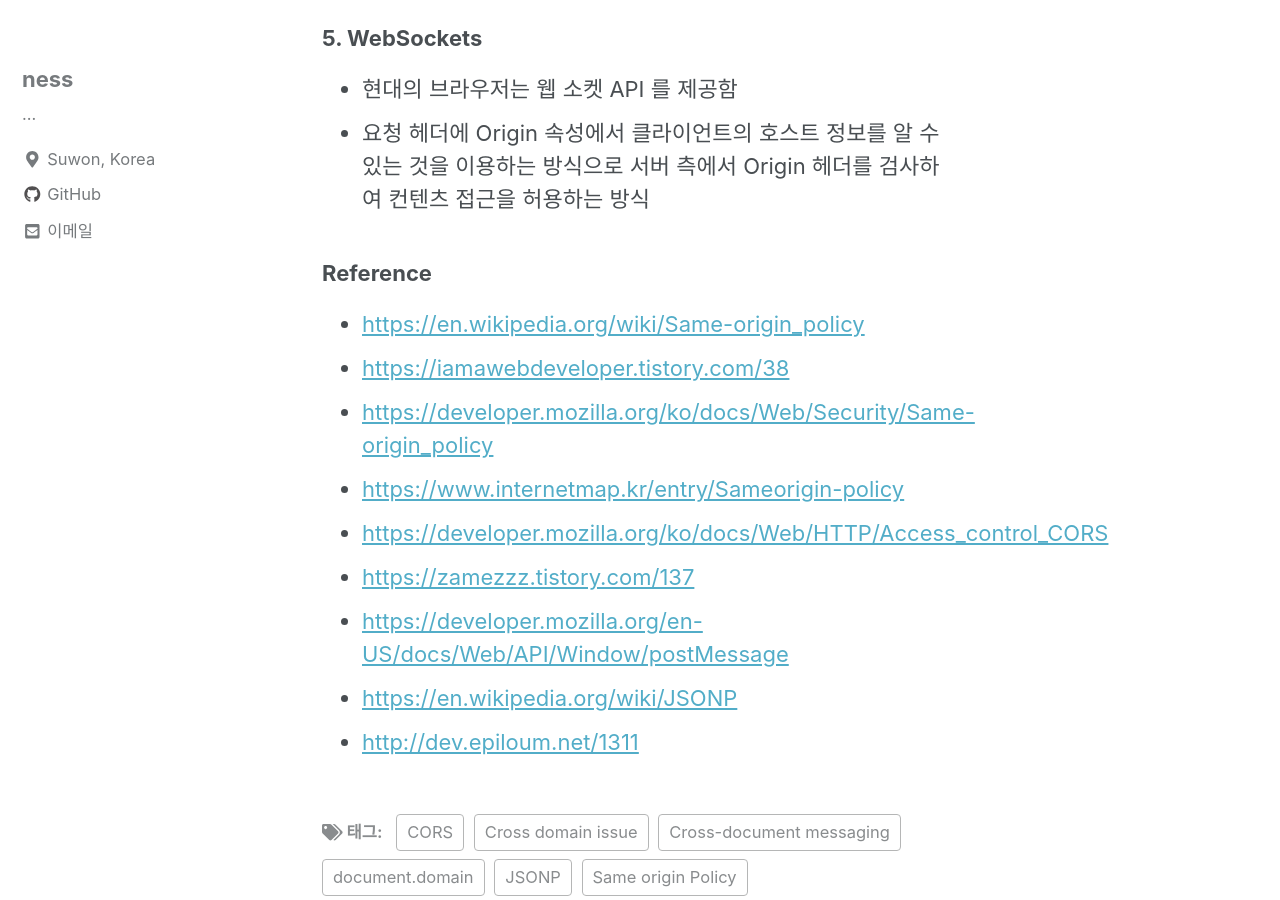
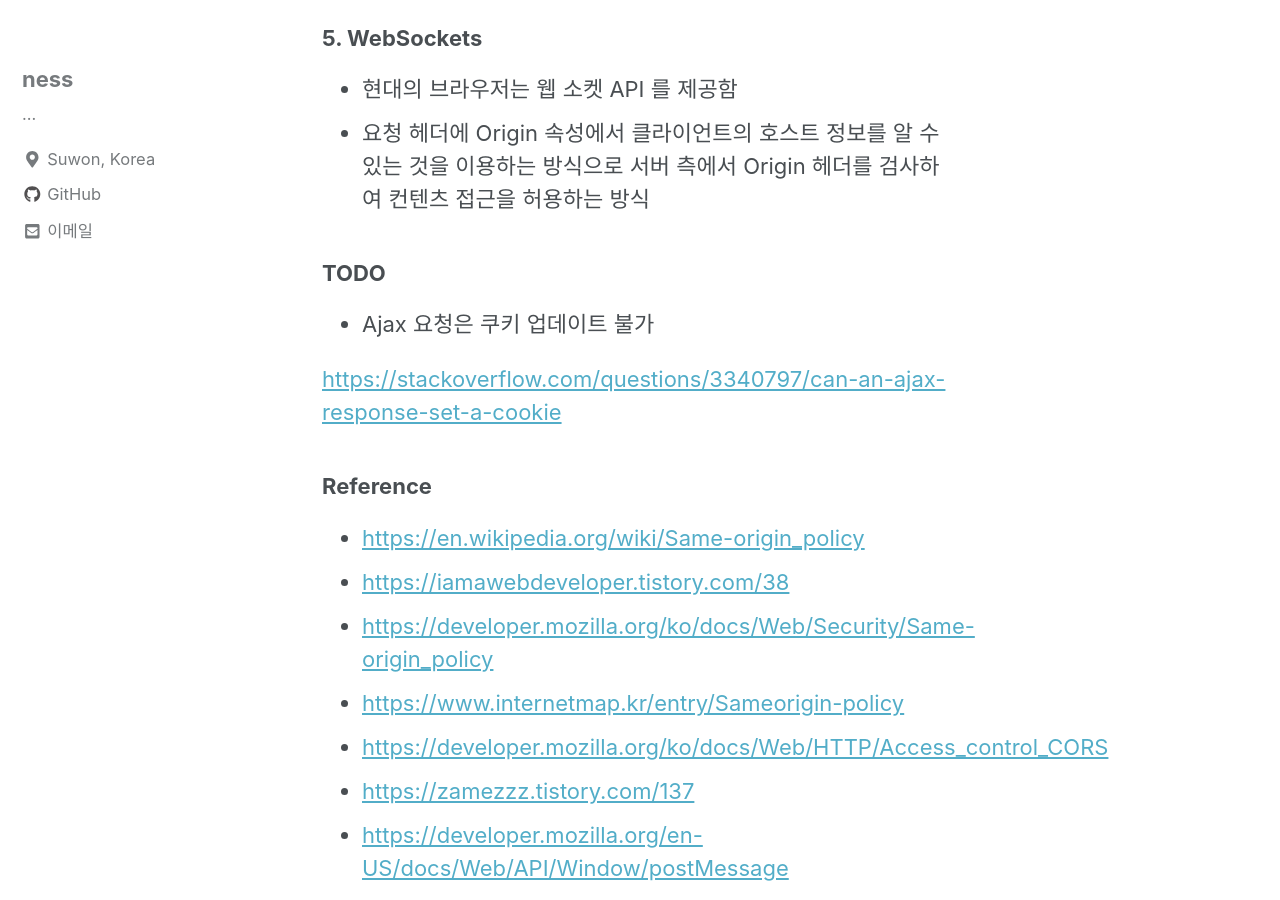
Before and after one commit to kimkoungho/kimkoungho.github.io, a Jekyll site: the page built from _posts/2019-07-21-same-origin-policy.md, in a window 1280 px wide and 900 px high, scrolled down 13260 px. Built offline with Jekyll 4.4.1, drawn with Linux system fonts in a browser that asks for light colours; nearby versions of some CDN libraries.

Commit message:
add TODO
todo Ajax cookie update and SOP

```diff
--- a/_posts/2019-07-21-same-origin-policy.md
+++ b/_posts/2019-07-21-same-origin-policy.md
@@ -363,6 +363,9 @@ public String jsonpTest(@RequestParam(value = "callback") String callback){
 - 요청 헤더에 Origin 속성에서 클라이언트의 호스트 정보를 알 수 있는 것을 이용하는 방식으로 서버 측에서 Origin 헤더를 검사하여 컨텐츠 접근을 허용하는 방식
 
 
+### TODO
+- Ajax 요청은 쿠키 업데이트 불가
+<https://stackoverflow.com/questions/3340797/can-an-ajax-response-set-a-cookie>
 
 
 ### Reference
```
